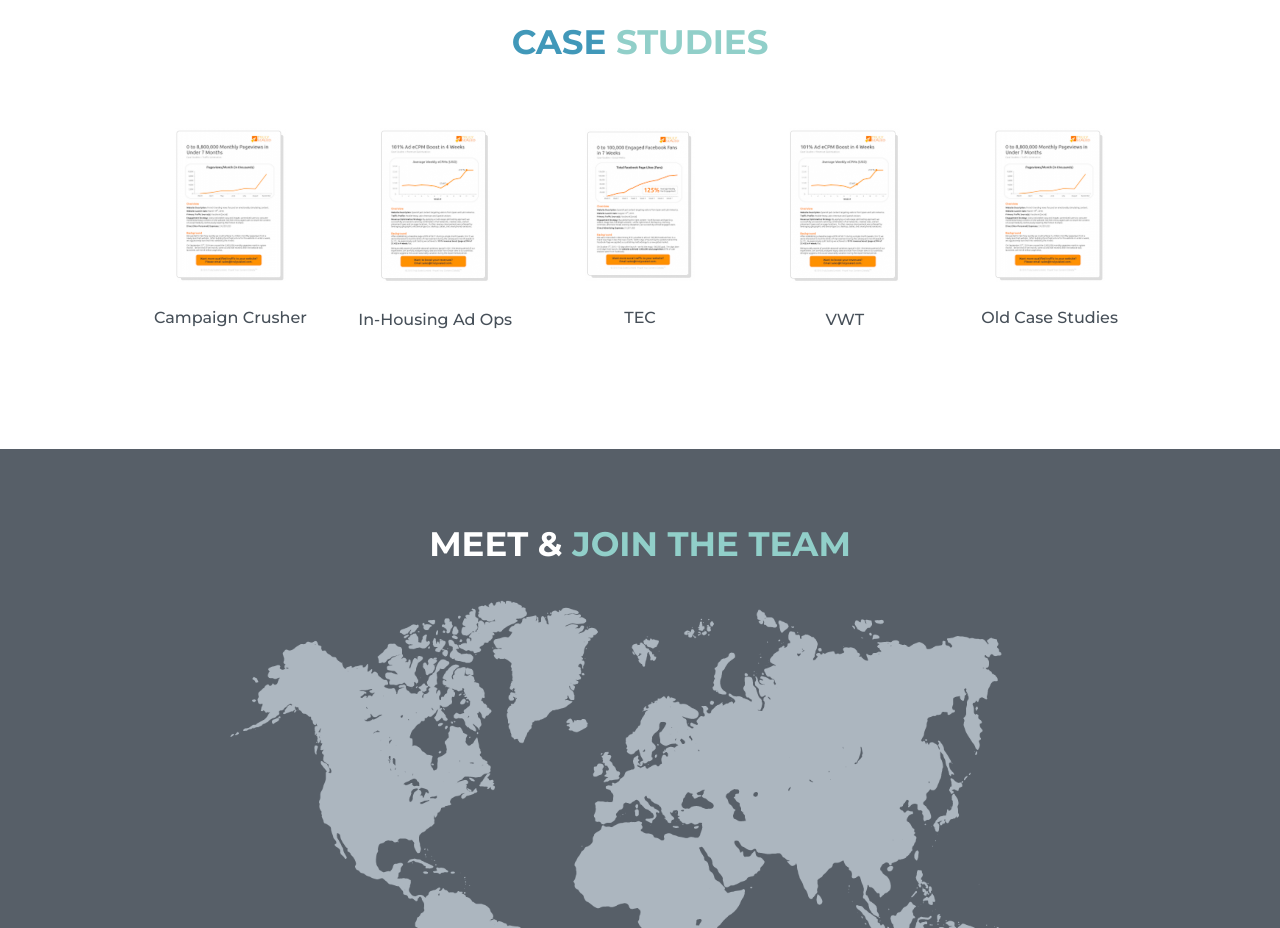
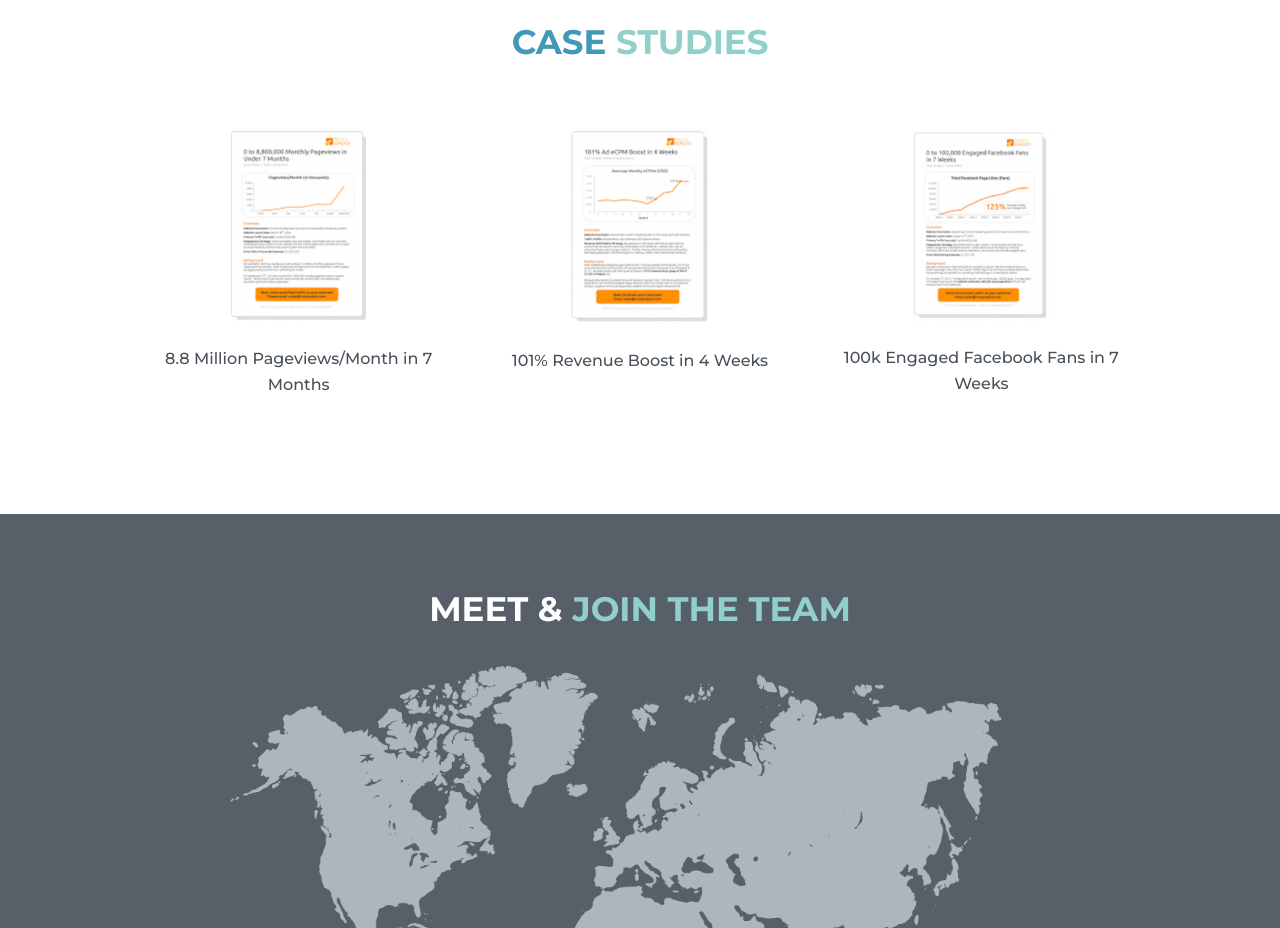
Before and after one commit to christianbiadnes/christianbiadnes.github.io, a plain HTML site: page index.html in a window 1280 px wide. Shown: the part 2460-3388 px from the top of the page. Drawn offline with Linux system fonts and the light colour scheme.

Commit message:
Added legacy document from old site for case studies

```diff
--- a/css/style.css
+++ b/css/style.css
@@ -1,4 +1,8 @@
 @import url('https://fonts.googleapis.com/css?family=Montserrat:400,500,700&display=swap');
+
+html {
+    scroll-behavior: smooth;
+}
 
 body {
     background-color: #fff;
@@ -204,7 +208,7 @@ header nav {
     text-shadow: 1px 2px 2px rgba(88, 88, 88, 0.2);
 }
 
-/* Where We're Heading */
+/* Case Studies */
 
 #case-studies {
     text-align: center;
@@ -215,8 +219,8 @@ header nav {
 }
 
 .article {
-    width: 20%;
-    margin: 3% 1%;
+    width: 30%;
+    margin: 3%;
 }
 
 .article p {
@@ -224,7 +228,7 @@ header nav {
 }
 
 .article img {
-    width: 60%;
+    width: 50%;
 }
 
 /* Join the Team */
--- a/index.html
+++ b/index.html
@@ -38,7 +38,7 @@
                     ideas and
                     empower you to take your abilities to<br> an entirely new level.</p>
 
-                <a href="#" class="primary-btn">JOIN US!</a>
+                <a href="https://jobs.trulyscaled.com/" class="primary-btn">JOIN US!</a>
             </div>
         </div>
 
@@ -145,20 +145,15 @@
 
             <div class="grid">
 
-                <div class="article"><a href="#"><img src="/images/pdf1.png" alt="Article: Campaign Crusher"></a>
-                    <p>Campaign Crusher</p>
+                <div class="article"><a href="/images/0-to-8800000-Monthly-Pageviews-in-Under-7-Months.pdf"><img src="/images/pdf1.png" alt="Article: 8.8 Million Pageviews/Month in 7 Months"></a>
+                    <p>8.8 Million Pageviews/Month in 7 Months</p>
                 </div>
-                <div class="article"><a href="#"><img src="/images/pdf2.png" alt="Article: In-Housing Ad Ops"></a>
-                    <p>In-Housing Ad Ops</p>
+                <div class="article"><a href="/images/101-Percent-Ad-eCPM-Boost-in-4-Weeks.pdf"><img src="/images/pdf2.png" alt="Article: 101% Revenue Boost in 4 Weeks"></a>
+                    <p>101% Revenue Boost in 4 Weeks</p>
                 </div>
-                <div class="article"><a href="#"><img src="/images/pdf3.png" alt="Article: TEC"></a>
-                    <p>TEC</p>
+                <div class="article"><a href="/images/0-to-100000-Engaged-Facebook-Fans-in-7-Weeks.pdf"><img src="/images/pdf3.png" alt="Article: 100k Engaged Facebook Fans in 7 Weeks"></a>
+                    <p>100k Engaged Facebook Fans in 7 Weeks</p>
                 </div>
-                <div class="article"><a href="#"><img src="/images/pdf2.png" alt="Article: VWT"></a>
-                    <p>VWT</p>
-                </div>
-                <div class="article"><a href="#"><img src="/images/pdf1.png" alt="Article: Old Case Studies"></a>
-                    <p>Old Case Studies</p>
                 </div>
             </div>
 
@@ -245,7 +240,7 @@
                 Scaled team.</p>
 
             <div id="member-btn">
-                <a href="#" class="primary-btn">Choose Excellence, Join Truly Scaled</a>
+                <a href="https://jobs.trulyscaled.com/" class="primary-btn">Choose Excellence, Join Truly Scaled</a>
             </div>
 
         </div>
```
Also changed, not shown: 3 other files.
